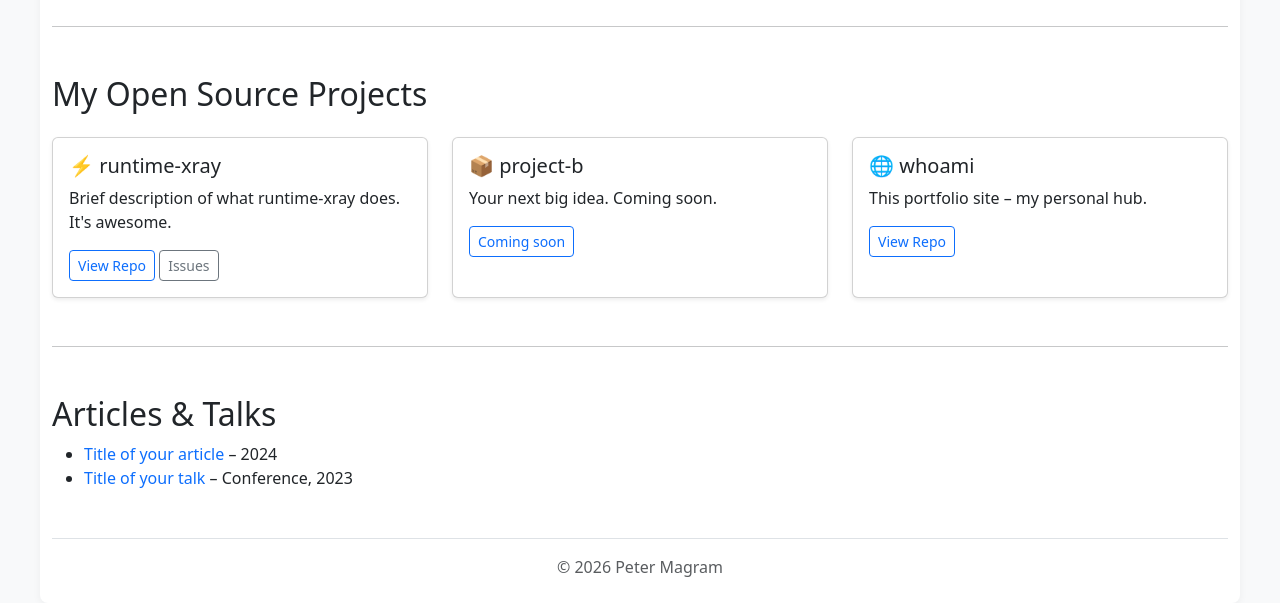
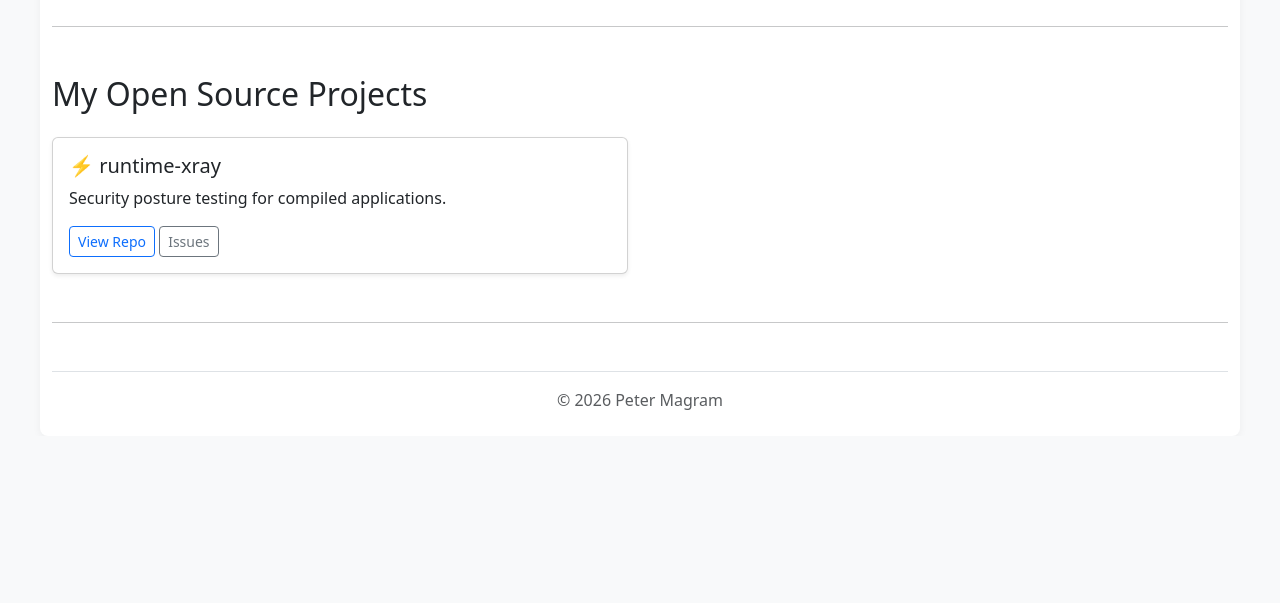
Before and after one commit to pmgr77/whoami, a plain HTML site: page index.html in a window 1280 px wide. Shown: the part 666-1269 px from the top of the page. After the commit the page ends 1102 px from the top, so only its background shows below. Drawn offline with nearby package versions, Linux system fonts and the light colour scheme.

Commit message:
Remove project-b and whoami cards, keep only runtime-xray

```diff
--- a/index.html
+++ b/index.html
@@ -33,41 +33,18 @@
 	</div>
 
         <hr class="my-5">
-
 	<!-- ===== SECTION: PROJECTS (THE HUB) ===== -->
 	<h2 class="mb-4">My Open Source Projects</h2>
 	<div class="row g-4">
 
 	    <!-- Project Card: runtime-xray -->
-            <div class="col-12 col-md-6 col-lg-4">
+	    <div class="col-12 col-md-8 col-lg-6">
 	        <div class="card h-100 shadow-sm">
 	            <div class="card-body">
 	                <h5 class="card-title">⚡ runtime-xray</h5>
-                        <p class="card-text">Brief description of what runtime-xray does. It's awesome.</p>
+	                <p class="card-text">Security posture testing for compiled applications.</p>
 	                <a href="https://github.com/pmgr77/runtime-xray" target="_blank" class="btn btn-outline-primary btn-sm">View Repo</a>
 	                <a href="https://github.com/pmgr77/runtime-xray/issues" target="_blank" class="btn btn-outline-secondary btn-sm">Issues</a>
-                    </div>
-                </div>
-            </div>
-
-            <!-- Project Card: Next Project (placeholder) -->
-            <div class="col-12 col-md-6 col-lg-4">
-                <div class="card h-100 shadow-sm">
-                    <div class="card-body">
-                        <h5 class="card-title">📦 project-b</h5>
-                        <p class="card-text">Your next big idea. Coming soon.</p>
-                        <a href="#" class="btn btn-outline-primary btn-sm" disabled>Coming soon</a>
-                    </div>
-                </div>
-            </div>
-
-            <!-- Project Card: whoami (this site) -->
-            <div class="col-12 col-md-6 col-lg-4">
-                <div class="card h-100 shadow-sm">
-                    <div class="card-body">
-                        <h5 class="card-title">🌐 whoami</h5>
-                        <p class="card-text">This portfolio site – my personal hub.</p>
-                        <a href="https://github.com/pmgr77/whoami" target="_blank" class="btn btn-outline-primary btn-sm">View Repo</a>
 	            </div>
 	        </div>
 	    </div>
@@ -75,13 +52,6 @@
 	</div>
 
 	<hr class="my-5">
-
-        <!-- ===== SECTION: ARTICLES ===== -->
-        <h2>Articles & Talks</h2>
-        <ul>
-            <li><a href="#">Title of your article</a> – 2024</li>
-            <li><a href="#">Title of your talk</a> – Conference, 2023</li>
-        </ul>
 
         <!-- ===== FOOTER ===== -->
         <footer class="text-center text-muted mt-5 pt-3 border-top">
```
Lines whose indentation alone changed are shown as unchanged.
